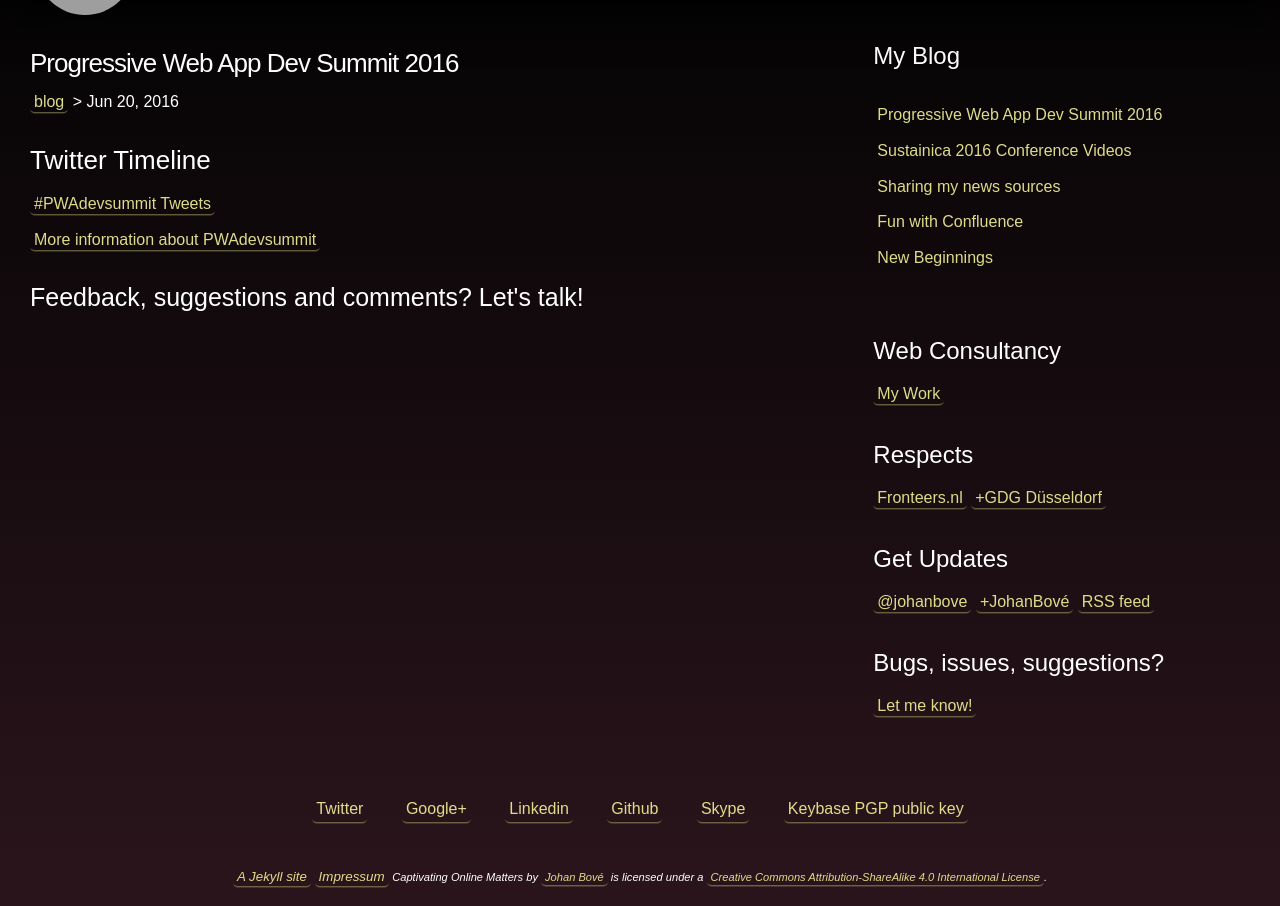
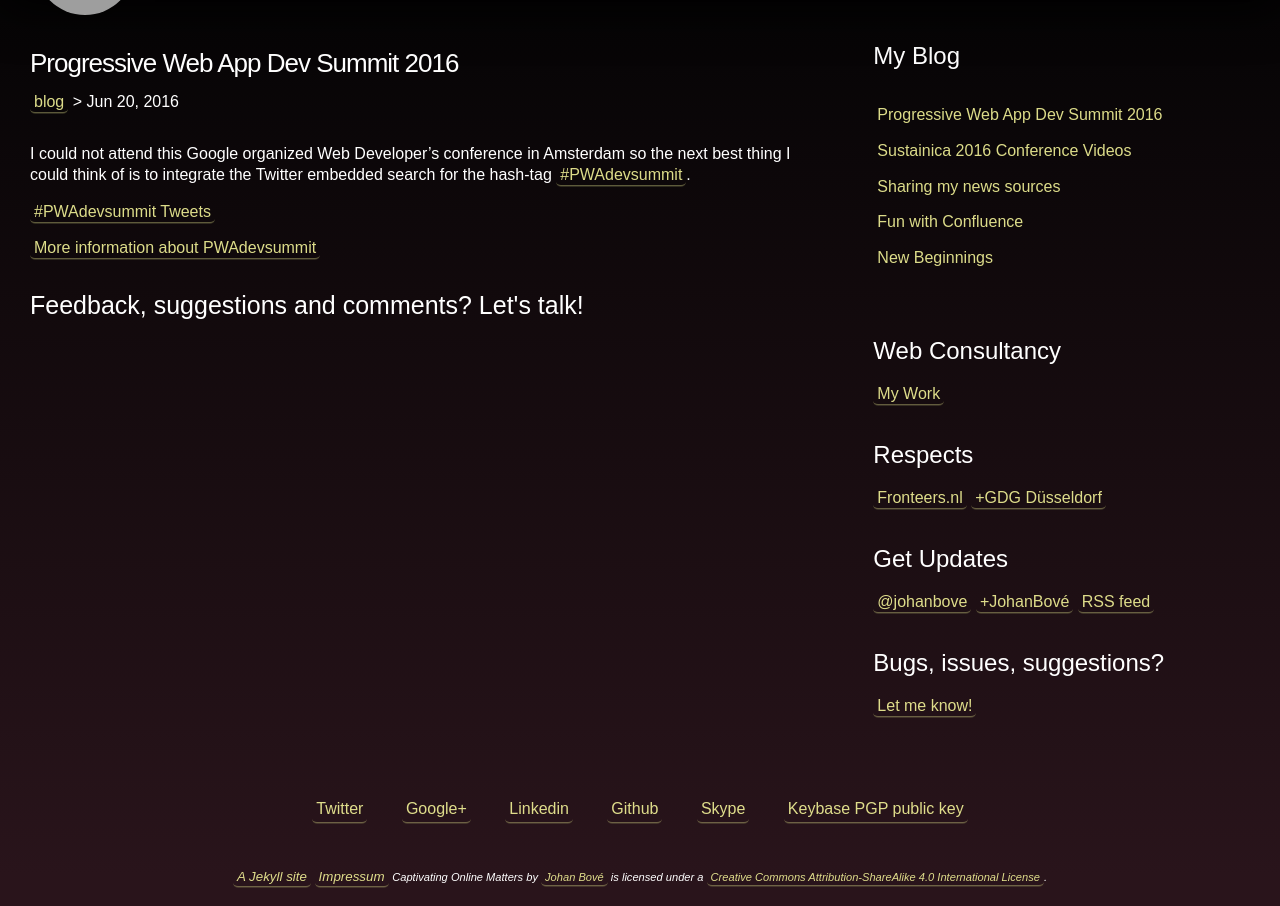
Before and after one commit to johanbove/johanbove.github.io, a Jekyll site: the page built from _posts/2016-06-20-PWAdevsummit.md, in a window 1280 px wide and 1011 px high, cut to the strip 105-1011 px from the top of the window. Built offline with Jekyll 4.4.1, drawn with Linux system fonts in a browser that asks for light colours; comment, search, counter and statistics services are not loaded; grey boxes are pictures that could not be loaded.

Commit message:
Update post

```diff
--- a/_posts/2016-06-20-PWAdevsummit.md
+++ b/_posts/2016-06-20-PWAdevsummit.md
@@ -4,7 +4,7 @@
 title: "Progressive Web App Dev Summit 2016"
 ---
 
-# Twitter Timeline
+I could not attend this Google organized Web Developer's conference in Amsterdam so the next best thing I could think of is to integrate the Twitter embedded search for the hash-tag [#PWAdevsummit](https://twitter.com/hashtag/PWAdevsummit).
 
 <a class="twitter-timeline"  href="https://twitter.com/hashtag/PWAdevsummit" data-widget-id="744789481564184576">#PWAdevsummit Tweets</a>
 <script>!function(d,s,id){var js,fjs=d.getElementsByTagName(s)[0],p=/^http:/.test(d.location)?'http':'https';if(!d.getElementById(id)){js=d.createElement(s);js.id=id;js.src=p+"://platform.twitter.com/widgets.js";fjs.parentNode.insertBefore(js,fjs);}}(document,"script","twitter-wjs");</script>
```
